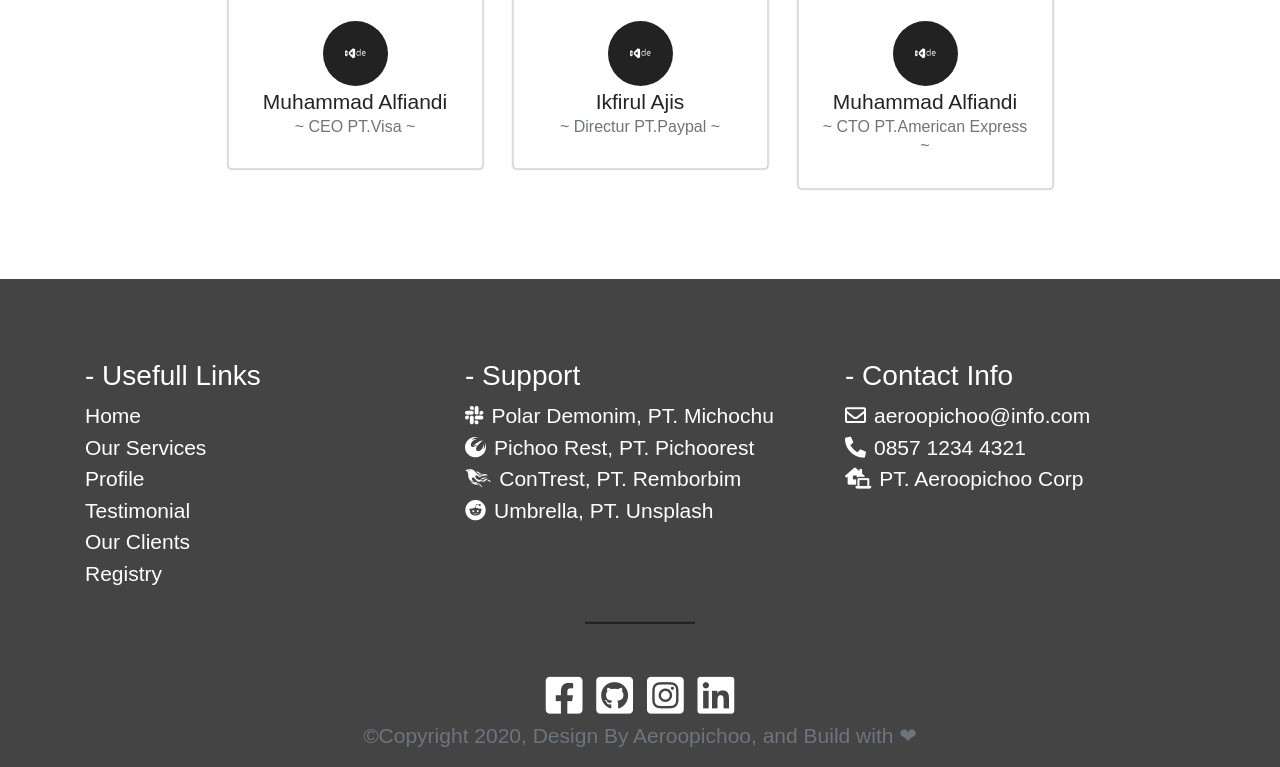
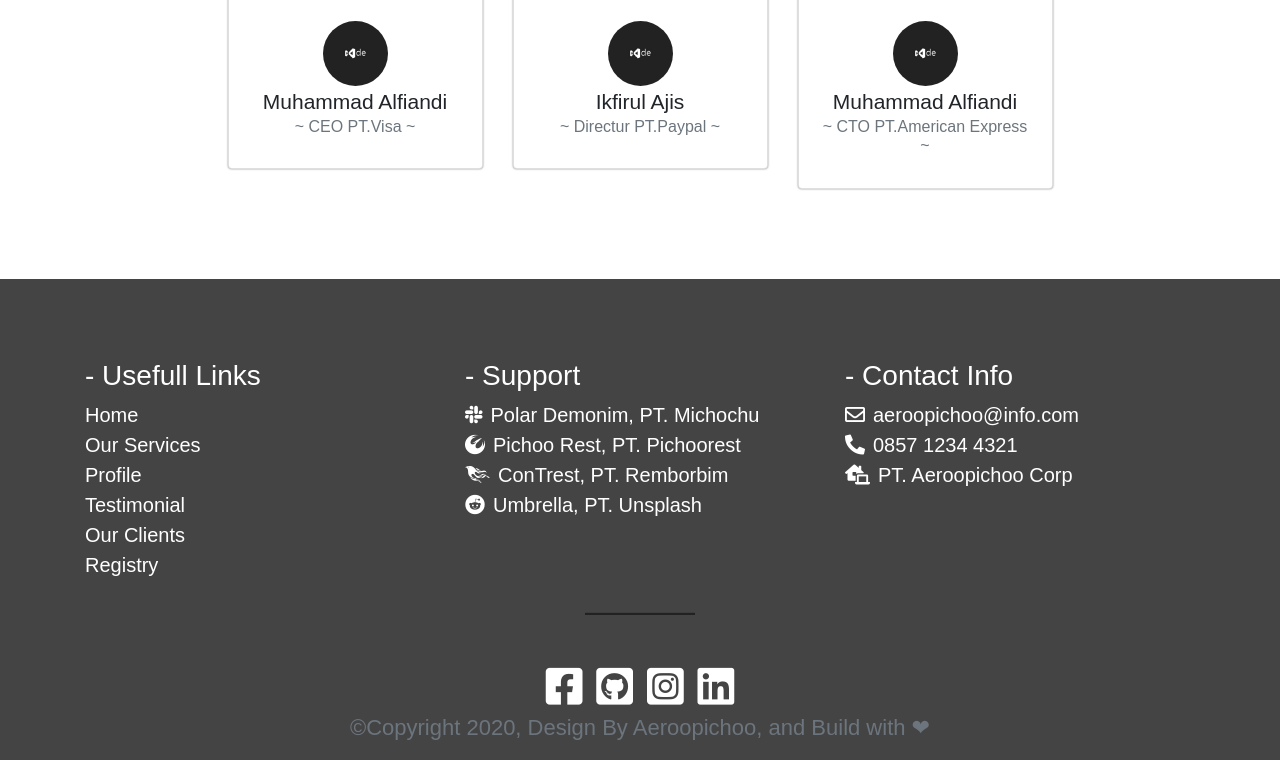
Before and after one commit to aeroopichoo/company-profile, a plain HTML site: page index.html in a window 1280 px wide. Shown: the part 3854-4621 px from the top of the page. Drawn offline with nearby package versions, Linux system fonts and the light colour scheme; a web font is replaced by a local one.

Commit message:
modify font-size footer

```diff
--- a/index.html
+++ b/index.html
@@ -431,7 +431,7 @@
             <a href="#" class="fa-2x fab fa-github-square mr-2"></a>
             <a href="#" class="fa-2x fab fa-instagram-square mr-2"></a>
             <a href="#" class="fa-2x fab fa-linkedin"></a>
-            <p class="text-muted">&copy;Copyright 2020, Design By Aeroopichoo, and Build with &#10084;</p>
+            <p class="text-muted copyright">&copy;Copyright 2020, Design By Aeroopichoo, and Build with &#10084;</p>
           </div>
         </div>
       </div>
--- a/style.css
+++ b/style.css
@@ -200,6 +200,15 @@ nav {
 .footer * {
     color: white;
 }
+
+.footer ul li {
+    font-size: 20px;
+}
+
+.footer .copyright {
+    font-size: 16px;
+}
+
 
 
 /* Akhir Footer */
@@ -422,5 +431,10 @@ nav {
 }
 
 
+.footer .copyright {
+    font-size: 22px;
+}
+
+
 /* Akhir Footer */
 }
```
